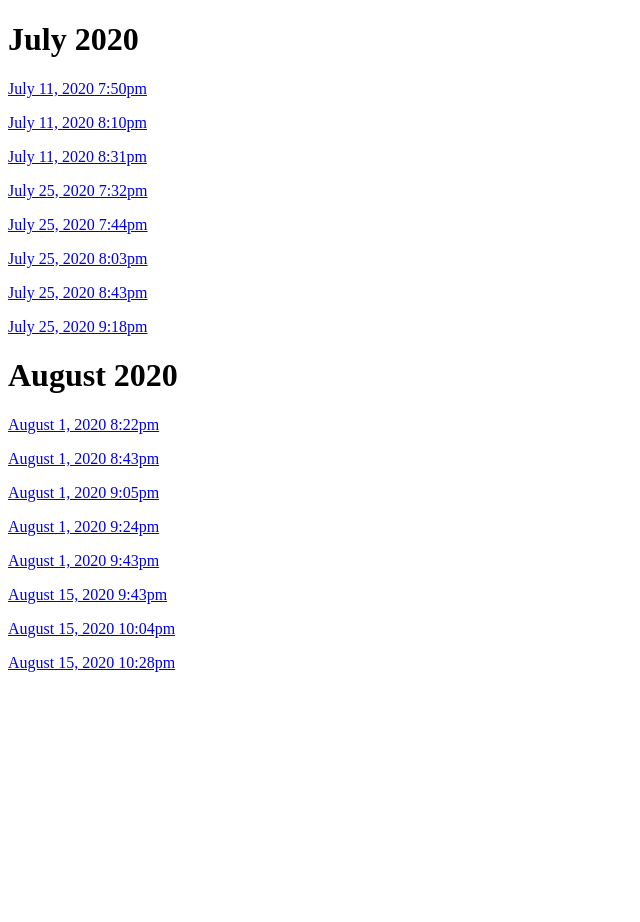
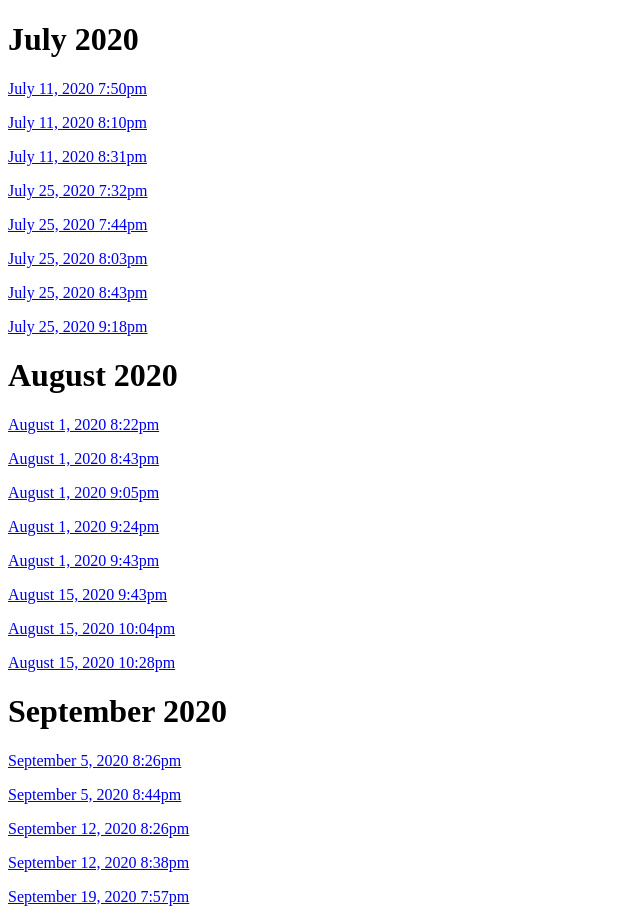
Before and after one commit to GreeveesHQ/GreeveesHQ.github.io, a plain HTML site: page index.html in a window 1280 px wide. Shown: the whole page, without its empty margins (0-640 px from the left). Before the commit the page ends 800 px from the top, so only its background shows below. Drawn offline with Linux system fonts and the light colour scheme.

Commit message:
Added September 2020 links to index

```diff
--- a/index.html
+++ b/index.html
@@ -21,5 +21,13 @@
   <p><a href="/R50_BPP_8_15_2.html">August 15, 2020 10:04pm</a></p>
   <p><a href="/R50_BPP_8_15.html">August 15, 2020 10:28pm</a></p>
 
+  <h1>September 2020</h1>
+    <p><a href="/R50_BPP_9_5_2.html">September 5, 2020 8:26pm</a></p>
+    <p><a href="/R50_BPP_9_5.html">September 5, 2020 8:44pm</a></p>
+    <p><a href="/R50_BPP_9_12_2.html">September 12, 2020 8:26pm</a></p>
+    <p><a href="/R50_BPP_9_12.html">September 12, 2020 8:38pm</a></p>
+    <p><a href="/R50_BPP_9_19.html">September 19, 2020 7:57pm</a></p>
+
+
 </body>
 </html>
```
